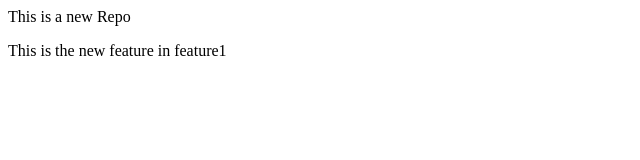
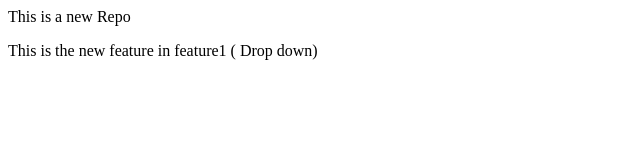
Before and after one commit to Vinayak258/localRepo, a plain HTML site: page index.html in a window 1280 px wide. Shown: the full height of the page, 0-640 px from the left. Drawn offline with Linux system fonts and the light colour scheme.

Commit message:
Add dropDown

```diff
--- a/index.html
+++ b/index.html
@@ -1,3 +1,3 @@
 <p> This is a new Repo </p>
 
-<p> This is the new feature in feature1 </p>
+<p> This is the new feature in feature1 ( Drop down)</p>
```
